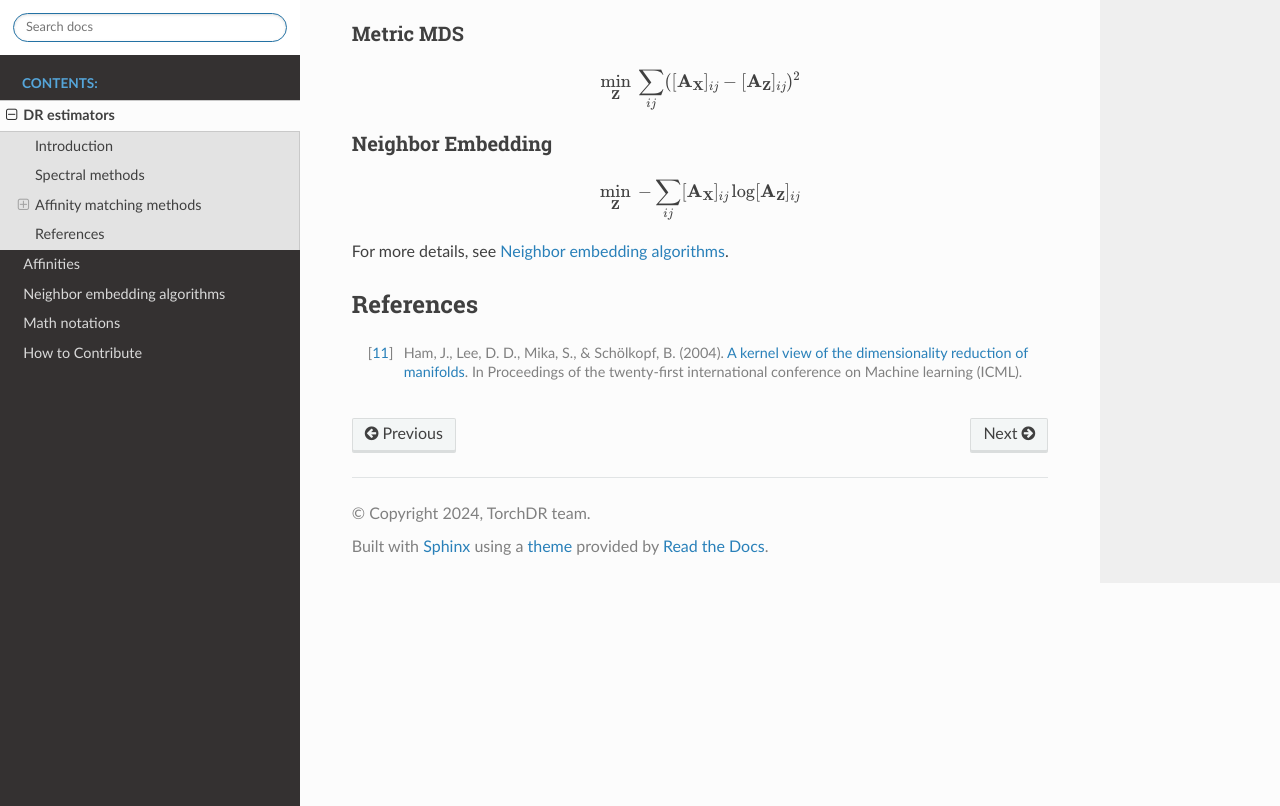
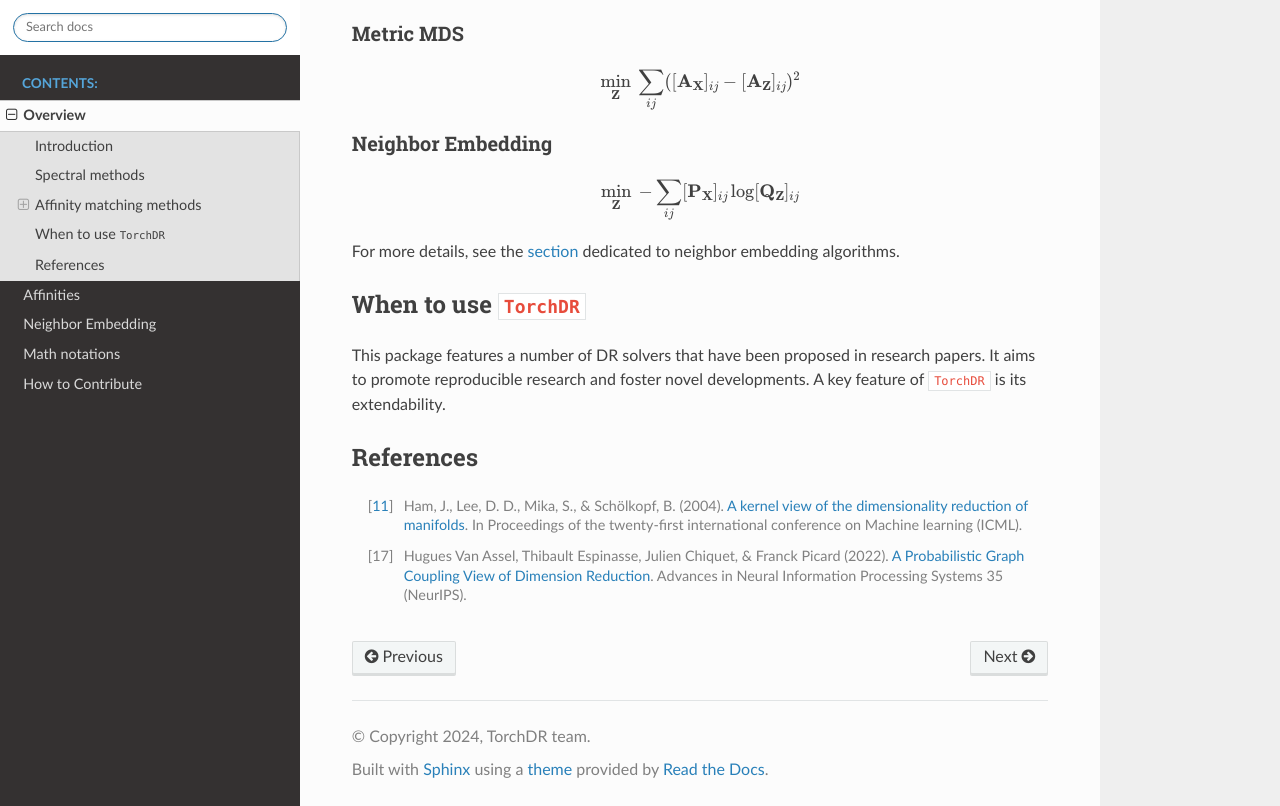
Before and after one commit to TorchDR/TorchDR, a Sphinx documentation site: the page built from docs/source/torchdr.overview.rst, in a window 1280 px wide and 900 px high, scrolled down 1259 px, cut to the strip 94-900 px from the top of the window. Built offline with Sphinx 7.4.7 and the Read the Docs theme 2.0.0, drawn with Linux system fonts in a browser that asks for light colours; pages that are not in the unit, such as notebooks, are missing from menus; some of the changed text lies outside the part shown.

Commit message:
overview doc

```diff
--- a/README.rst
+++ b/README.rst
@@ -107,6 +107,8 @@ References
 
 .. [17] Hugues Van Assel, Thibault Espinasse, Julien Chiquet, & Franck Picard (2022). `A Probabilistic Graph Coupling View of Dimension Reduction <https://proceedings.neurips.cc/paper_files/paper/2022/file/45994782a61bb51cad5c2bae36834265-Paper-Conference.pdf>`_. Advances in Neural Information Processing Systems 35 (NeurIPS).
 
+.. [18] Böhm, J. N., Berens, P., & Kobak, D. (2022). `Attraction-Repulsion Spectrum in Neighbor Embeddings <https://www.jmlr.org/papers/volume23/21-0055/21-0055.pdf>`_. Journal of Machine Learning Research (JMLR).
+
 
 .. |Pytorch| image:: https://img.shields.io/badge/PyTorch_1.8+-ee4c2c?logo=pytorch&logoColor=white
     :target: https://pytorch.org/get-started/locally/
--- a/docs/source/sg_execution_times.rst
+++ b/docs/source/sg_execution_times.rst
@@ -6,7 +6,7 @@
 
 Computation times
 =================
-**00:04.949** total execution time for 2 files **from all galleries**:
+**00:04.923** total execution time for 2 files **from all galleries**:
 
 .. container::
 
@@ -33,8 +33,8 @@ Computation times
      - Time
      - Mem (MB)
    * - :ref:`sphx_glr_auto_examples_basics_demo_pca_via_affinity_matcher.py` (``../../examples/basics/demo_pca_via_affinity_matcher.py``)
-     - 00:04.145
+     - 00:04.074
      - 0.0
    * - :ref:`sphx_glr_auto_examples_affinities_demo_ea_adaptivity.py` (``../../examples/affinities/demo_ea_adaptivity.py``)
-     - 00:00.805
+     - 00:00.849
      - 0.0
--- a/docs/source/torchdr.neighbor-embedding.rst
+++ b/docs/source/torchdr.neighbor-embedding.rst
@@ -1,8 +1,8 @@
 .. _neighbor-embedding:
 
 
-Neighbor embedding algorithms
-=============
+Neighbor Embedding
+==================
 
 
 This package aims to implement most popular neighbor embedding (NE) algorithms.
--- a/docs/source/torchdr.overview.rst
+++ b/docs/source/torchdr.overview.rst
@@ -1,8 +1,8 @@
 .. _overview:
 
 
-DR estimators
-=============
+Overview
+========
 
 
 Introduction
@@ -77,9 +77,21 @@ Neighbor Embedding
 
 .. math::
 
-    \min_{\mathbf{Z}} \: - \sum_{ij} [\mathbf{A_X}]_{ij} \log [\mathbf{A_Z}]_{ij}
+    \min_{\mathbf{Z}} \: - \sum_{ij} [\mathbf{P_X}]_{ij} \log [\mathbf{Q_Z}]_{ij}
 
-For more details, see :ref:`Neighbor embedding algorithms <neighbor-embedding>`.
+For more details, see the :ref:`section <neighbor-embedding>` dedicated to neighbor embedding algorithms.
+
+
+When to use ``TorchDR``
+-----------------------
+
+This package features a number of DR solvers that have been proposed in research papers.
+It aims to promote reproducible research and foster novel developments. A key feature of ``TorchDR`` is its extendability.
+
+
+
+
+
 
 
 
@@ -87,3 +99,5 @@ References
 ----------
 
 .. [11] Ham, J., Lee, D. D., Mika, S., & Schölkopf, B. (2004). `A kernel view of the dimensionality reduction of manifolds <https://icml.cc/Conferences/2004/proceedings/papers/296.pdf>`_. In Proceedings of the twenty-first international conference on Machine learning (ICML).
+
+.. [17] Hugues Van Assel, Thibault Espinasse, Julien Chiquet, & Franck Picard (2022). `A Probabilistic Graph Coupling View of Dimension Reduction <https://proceedings.neurips.cc/paper_files/paper/2022/file/45994782a61bb51cad5c2bae36834265-Paper-Conference.pdf>`_. Advances in Neural Information Processing Systems 35 (NeurIPS).
```
Also changed, not shown: docs/source/stubs/torchdr.affinity.ScalarProductAffinity.rst (added, +15 -0 lines), docs/source/stubs/torchdr.affinity.UMAPAffinityIn.rst (added, +15 -0 lines), docs/source/stubs/torchdr.affinity.UMAPAffinityOut.rst (added, +15 -0 lines), docs/source/torchdr.affinities.rst (+61 -6 lines), 1 other file.
